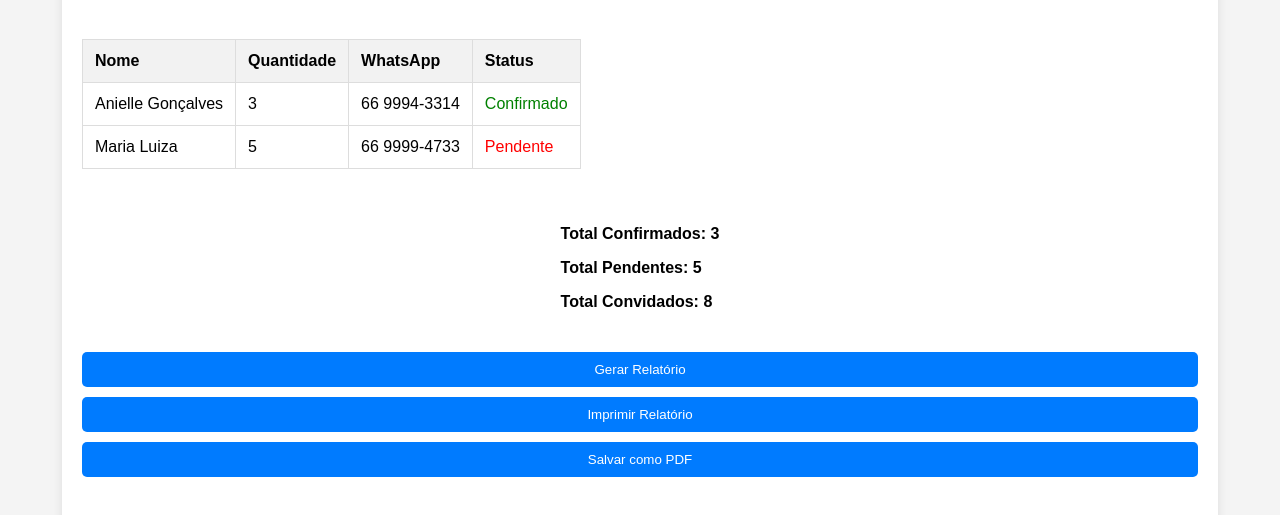
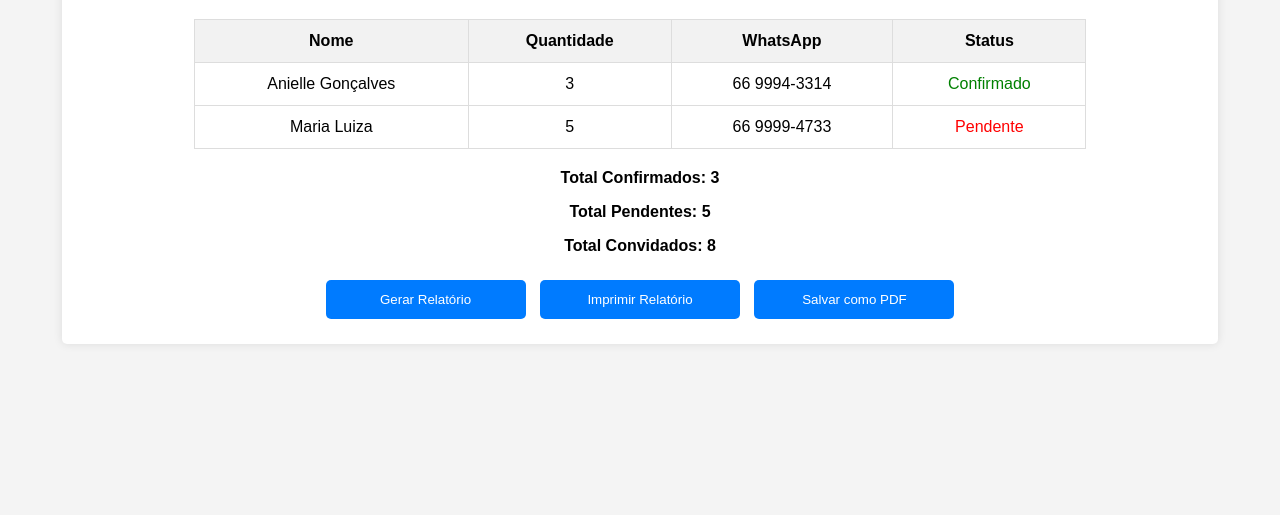
Before and after one commit to wanderssong/listadeconvidados, a plain HTML site: page index.html in a window 1280 px wide. Shown: the part 101-616 px from the top of the page. Drawn offline with nearby package versions, Linux system fonts and the light colour scheme.

Commit message:
Update styles.css

```diff
--- a/styles.css
+++ b/styles.css
@@ -12,30 +12,25 @@ body {
     padding: 20px;
     border-radius: 5px;
     box-shadow: 0 0 10px rgba(0, 0, 0, 0.1);
-    width: 100%;
-    display: flex;
-    flex-direction: column;
-    align-items: center;
-    min-height: 100vh;
+    text-align: center; /* Centraliza o conteúdo */
 }
 
 h1 {
     text-align: center;
 }
 
+/* Ajuste da largura da tabela */
 table {
-    width: 100%;
+    width: 80%; /* Define um tamanho maior, mas sem exagero */
+    max-width: 1200px; /* Define um limite máximo */
     border-collapse: collapse;
-    margin: 20px 0;
-    max-width: 1200px;
-    border-collapse: collapse;
+    margin: 20px auto; /* Centraliza a tabela */
 }
 
 th, td {
     padding: 12px;
-    text-align: left;
+    text-align: center; /* Centraliza o conteúdo dentro das células */
     border: 1px solid #ddd;
-    font-size: 16px;
 }
 
 th {
@@ -55,20 +50,24 @@ th {
     font-weight: bold;
 }
 
+/* Ajuste dos botões */
 button {
     margin: 5px;
-    padding: 10px 15px;
+    padding: 12px 15px;
     background-color: #007BFF;
     color: white;
     border: none;
     border-radius: 5px;
     cursor: pointer;
+    width: 200px; /* Define um tamanho fixo para evitar largura total */
+    display: inline-block; /* Mantém os botões lado a lado */
 }
 
 button:hover {
     background-color: #0056b3;
 }
 
+/* Relatório */
 .report {
     display: none;
     margin: 20px 0;
@@ -89,63 +88,25 @@ button:hover {
     border: 1px solid #ddd;
 }
 
-.report .status-confirmed {
-    color: green;
-}
-
-.report .status-pending {
-    color: red;
-}
-/* Responsividade da tabela */
-table {
-    width: 100%;
-    border-collapse: collapse;
-    overflow-x: auto;
-    display: block;
-}
-
-th, td {
-    padding: 12px;
-    border: 1px solid #ddd;
-    text-align: left;
-    font-size: 16px;
-}
-
-/* Responsividade dos botões */
-button {
-    background-color: #007BFF;
-    color: white;
-    padding: 10px;
-    margin: 5px;
-    border: none;
-    cursor: pointer;
-    border-radius: 5px;
-    width: 100%; /* Ocupa toda a largura em telas pequenas */
-}
-
-button:hover {
-    background-color: #0056b3;
-}
-
-/* Estilização específica para mobile */
+/* Responsividade */
 @media (max-width: 768px) {
-    th, td {
-        font-size: 14px;
-        padding: 10px;
+    .container {
+        max-width: 95%;
     }
 
     table {
+        width: 100%;
         font-size: 14px;
-        width: 100%;
+    }
+
+    th, td {
+        padding: 10px;
+        font-size: 12px;
     }
 
     button {
+        width: 100%; /* Ocupa toda a largura disponível */
         font-size: 14px;
         padding: 12px;
     }
-    .container {
-        max-width: 100%;
-        padding: 14px;
-
-    }
 }
```
